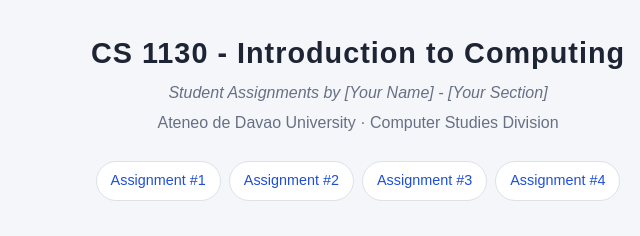
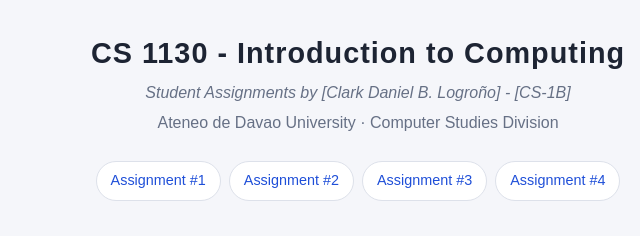
Before and after one commit to clogrono-prog/logrono-itc, a plain HTML site: page index.html in a window 1280 px wide. Shown: the top 236 px of the page, 282-922 px from the left. Drawn offline with Linux system fonts and the light colour scheme.

Commit message:
index.html

```diff
--- a/index.html
+++ b/index.html
@@ -39,7 +39,7 @@
 
 <header>
   <h1>CS 1130 - Introduction to Computing</h1>
-  <p><em>Student Assignments by [Your Name] - [Your Section]</em></p>
+  <p><em>Student Assignments by [Clark Daniel B. Logroño] - [CS-1B]</em></p>
   <p>Ateneo de Davao University &middot; Computer Studies Division</p>
 </header>
 
```
